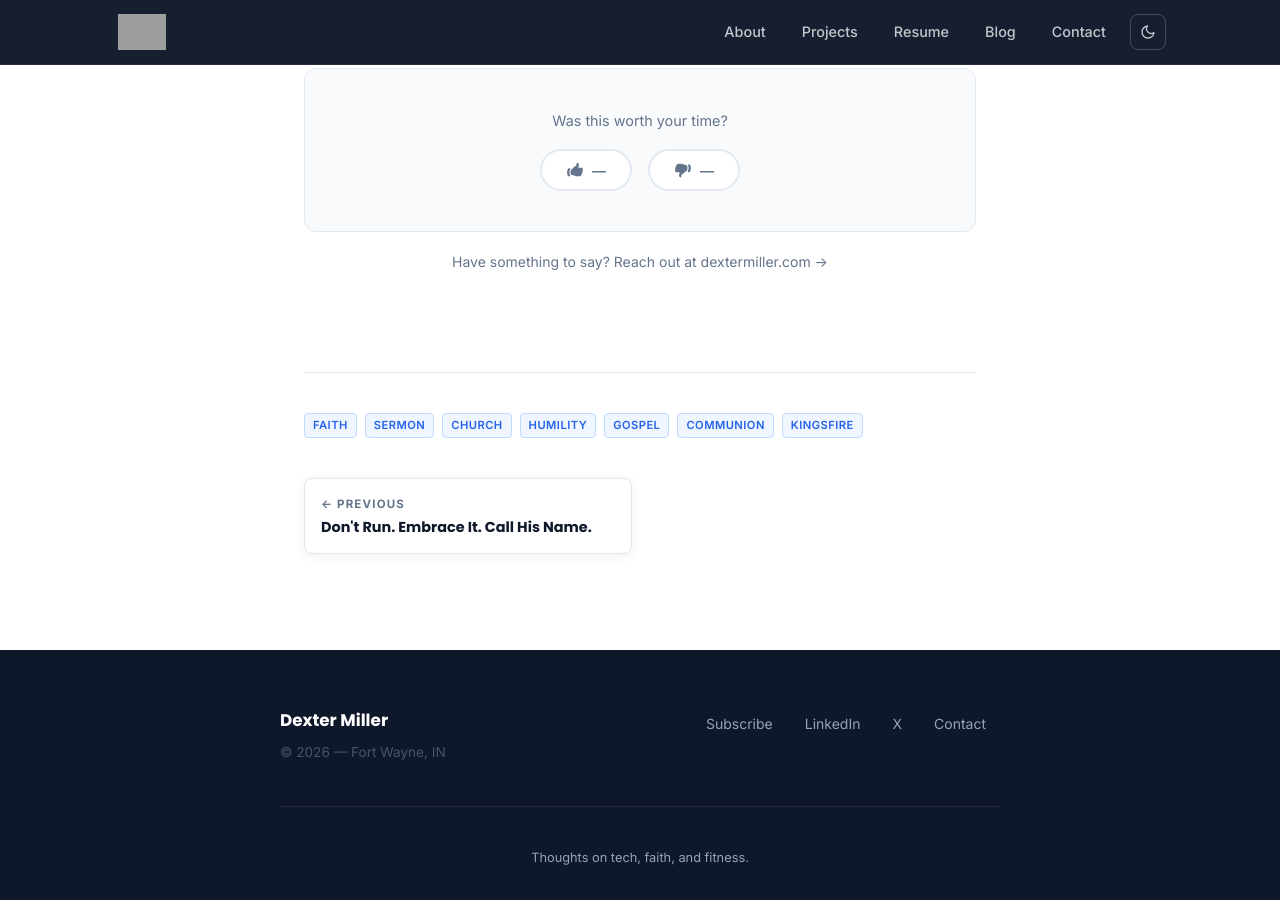
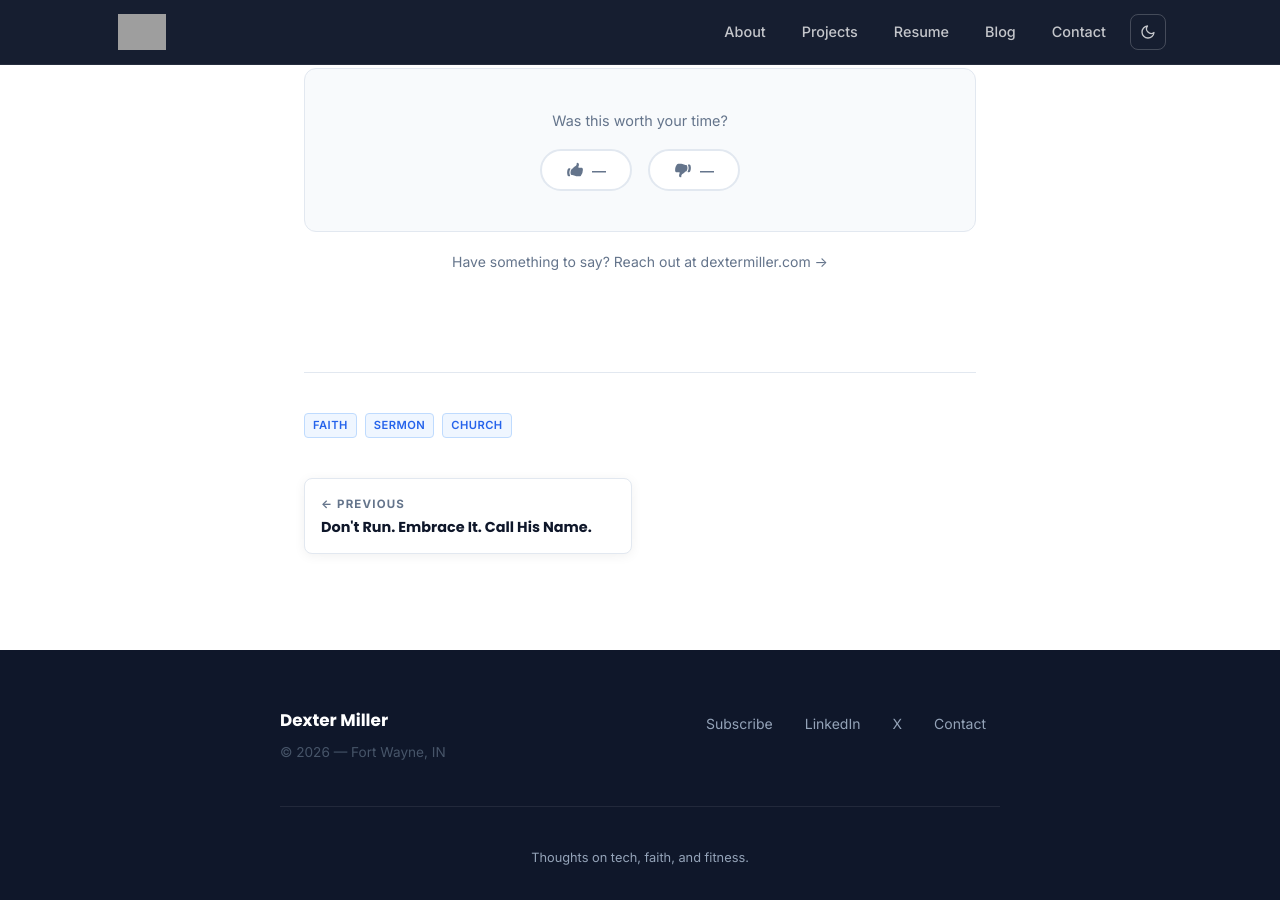
Before and after one commit to dextercarlmiller/blog, a Jekyll site: the page built from _posts/2026-05-24-faith-humility-and-the-glory-of-the-cross.md, in a window 1280 px wide and 900 px high, scrolled down 4558 px. Built offline with Jekyll 4.4.1, drawn with Linux system fonts in a browser that asks for light colours; grey boxes are pictures that could not be loaded.

Commit message:
Update 2026-05-24-faith-humility-and-the-glory-of-the-cross.md

```diff
--- a/_posts/2026-05-24-faith-humility-and-the-glory-of-the-cross.md
+++ b/_posts/2026-05-24-faith-humility-and-the-glory-of-the-cross.md
@@ -3,7 +3,7 @@ layout: post
 title: "Faith, Humility, and the Glory of the Cross"
 subtitle: "King's Fire Church marks Memorial Day weekend with a call to surrender"
 date: 2026-05-24
-tags: [faith, sermon, church, humility, gospel, communion, kingsfire]
+tags: [faith, sermon, church]
 ---
 
 On a Memorial Day weekend Sunday, King's Fire Church gathered for worship and a communion service centered on one of Christianity's most countercultural claims: that true life is found not through self-reliance, but through surrender.
```
